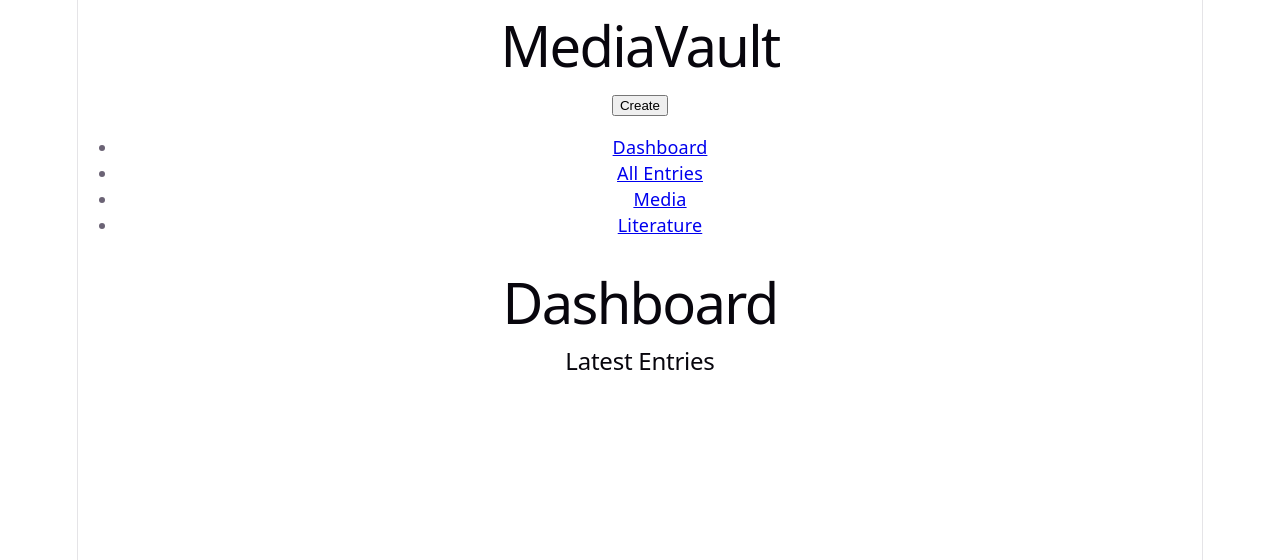
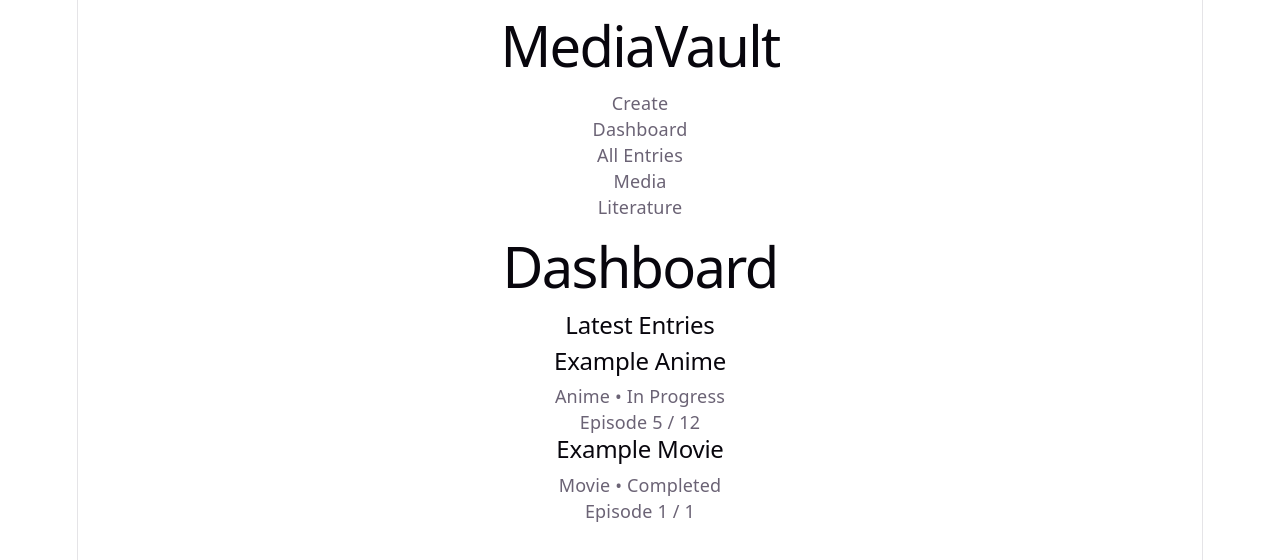
Before and after one commit to AnasSaifullahDev/MediaVault, a React (Vite) app: page / in a window 1280 px wide. Shown: the top 560 px of the page. Built offline with nearby package versions, Linux system fonts and the light colour scheme.

Commit message:
docs: add project planning files

```diff
--- a/package.json
+++ b/package.json
@@ -10,8 +10,10 @@
     "preview": "vite preview"
   },
   "dependencies": {
+    "@tailwindcss/vite": "^4.3.3",
     "react": "^19.2.8",
-    "react-dom": "^19.2.8"
+    "react-dom": "^19.2.8",
+    "tailwindcss": "^4.3.3"
   },
   "devDependencies": {
     "@eslint/js": "^10.0.1",
--- a/src/App.jsx
+++ b/src/App.jsx
@@ -1,8 +1,29 @@
-import { useState } from 'react'
-import heroImg from './assets/hero.png'
-import reactLogo from './assets/react.svg'
-import viteLogo from './assets/vite.svg'
 import './App.css'
+
+function Sidebar() {
+  return (
+    <aside>
+      <nav>
+        <ul>
+          <li><a href="#dashboard">Dashboard</a></li>
+          <li><a href="#entries">All Entries</a></li>
+          <li><a href="#media">Media</a></li>
+          <li><a href="#literature">Literature</a></li>
+        </ul>
+      </nav>
+    </aside>
+  )
+}
+
+function MediaCard({title, type, status, episode, totalEpisodes}) {
+  return (
+    <article>
+      <h2>{title}</h2>
+      <p>{type} • {status}</p>
+      <p>Episode {episode} / {totalEpisodes}</p>
+    </article>
+  )
+}
 
 function App() {
   return (
@@ -12,22 +33,27 @@ function App() {
         <button type="button">Create</button>
       </header>
 
-      <aside>
-        <nav>
-          <ul>
-            <li><a href="#dashboard">Dashboard</a></li>
-            <li><a href="#entries">All Entries</a></li>
-            <li><a href="#media">Media</a></li>
-            <li><a href="#literature">Literature</a></li>
-          </ul>
-        </nav>
-      </aside>
+      <Sidebar />
 
       <main id="dashboard">
         <h1>Dashboard</h1>
 
         <section id="entries">
           <h2>Latest Entries</h2>
+          <MediaCard
+            title="Example Anime"
+            type="Anime"
+            status="In Progress"
+            episode={5}
+            totalEpisodes={12}
+          />
+          <MediaCard
+            title="Example Movie"
+            type="Movie"
+            status="Completed"
+            episode={1}
+            totalEpisodes={1}
+          />
         </section>
       </main>
     </>
--- a/src/index.css
+++ b/src/index.css
@@ -1,3 +1,5 @@
+@import "tailwindcss";
+
 :root {
   --text: #6b6375;
   --text-h: #08060d;
--- a/vite.config.js
+++ b/vite.config.js
@@ -1,7 +1,8 @@
+import { defineConfig } from 'vite'
 import react from '@vitejs/plugin-react'
-import { defineConfig } from 'vite'
+import tailwindcss from '@tailwindcss/vite'
 
 // https://vite.dev/config/
 export default defineConfig({
-  plugins: [react()],
+  plugins: [react(), tailwindcss()],
 })
```
Also changed, not shown: 1 other file (tests, documents, lock files or other folders).
